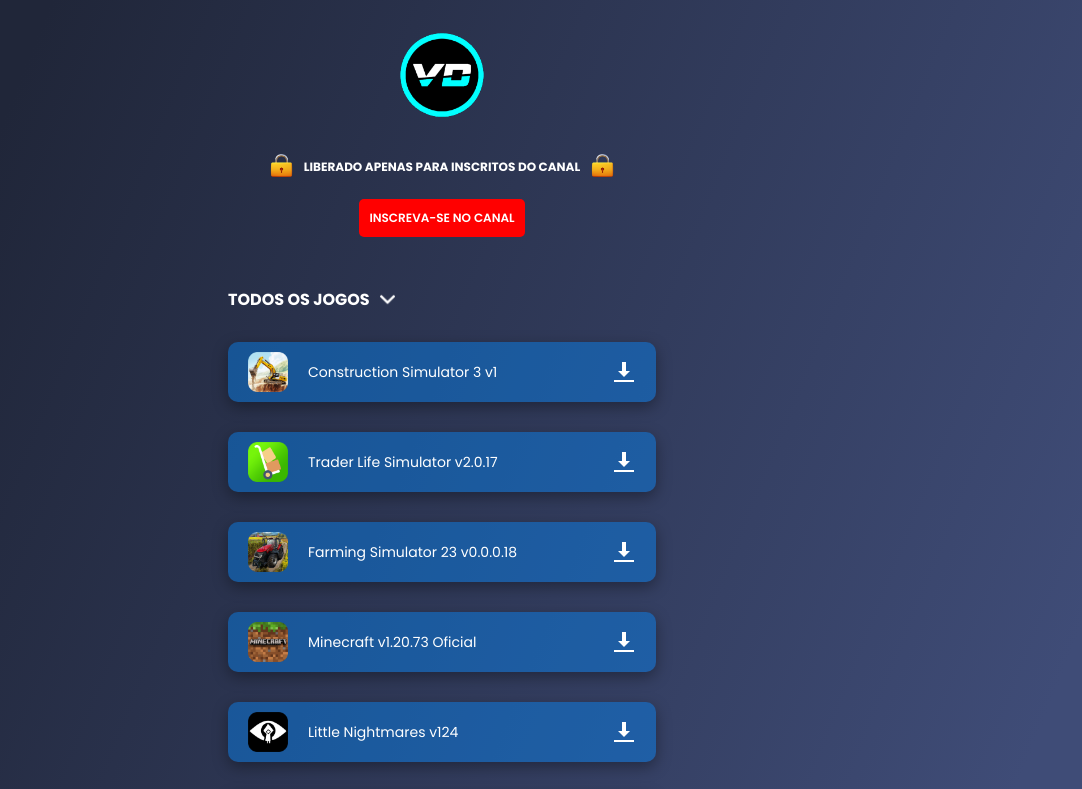
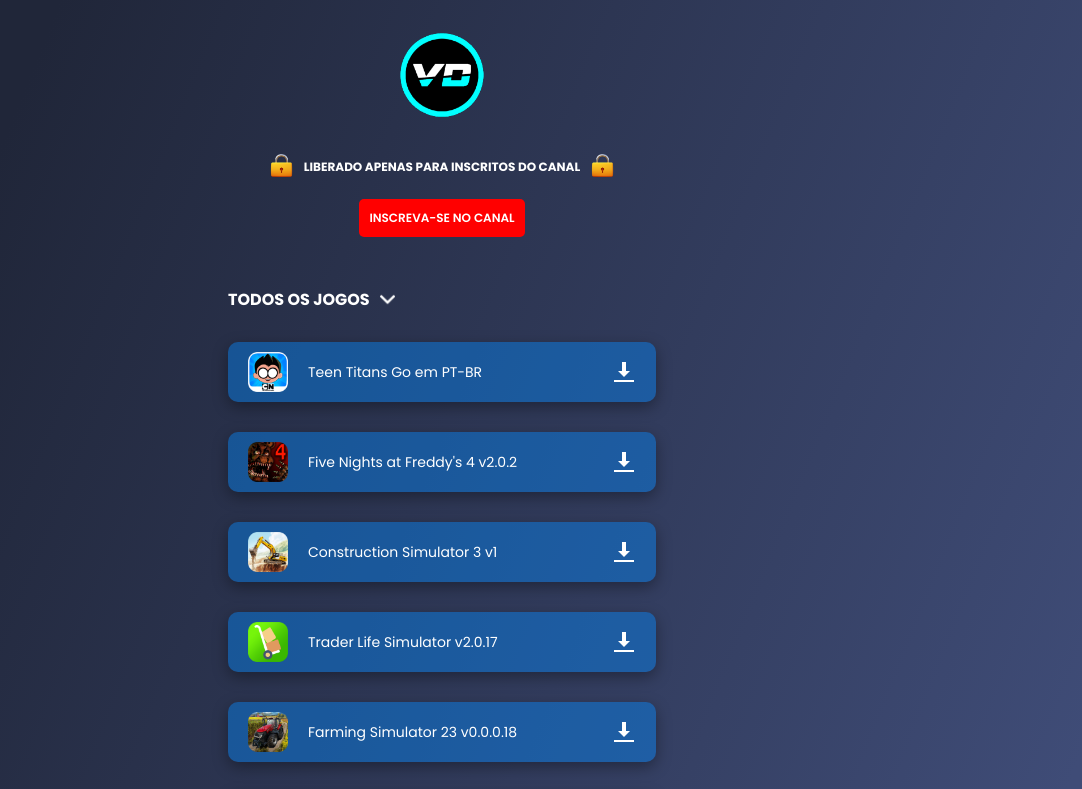
Before and after one commit to venfdroid/canal-venf-droid-yt, a plain HTML site: page index.html in a window 1280 px wide. Shown: the top 789 px of the page, without its empty margins (198-1280 px from the left). Drawn offline with Linux system fonts and the light colour scheme.

Commit message:
adicionados 2 novos jogos

```diff
--- a/index.html
+++ b/index.html
@@ -30,6 +30,30 @@
 
 
 <!--------------------------------------------------------------------------------->
+
+<!-- TEEN TITANS GO -->
+
+            <div class="jogo">
+                <a href="https://bit.ly/43MUaYv">
+                    <div class="logo-nome">
+                        <img src="imagens/logos/teen-titans-go-logo.png" alt="Logo Teen Titans Go" class="jogo-logo">
+                        <p class="jogo-nome">Teen Titans Go em PT-BR</p>
+                    </div>
+                    <img src="imagens/icone/icone-baixar.png" alt="Logo Baixar" class="jogo-baixar">
+                </a>
+            </div>
+
+<!-- FIVE NIGTHS AT FREDDY'S 4 -->
+
+            <div class="jogo">
+                <a href="https://bit.ly/4aKbJdX">
+                    <div class="logo-nome">
+                        <img src="imagens/logos/five-nights-at-freddys-4-logo.png" alt="Logo Five Nights at Freddy's 4" class="jogo-logo">
+                        <p class="jogo-nome">Five Nights at Freddy's 4 v2.0.2</p>
+                    </div>
+                    <img src="imagens/icone/icone-baixar.png" alt="Logo Baixar" class="jogo-baixar">
+                </a>
+            </div>
 
 <!-- CONSTRUCTION SIMULATOR 3 -->
 
```
Also changed, not shown: imagens/logos/five-nights-at-freddys-4-logo.png (added), imagens/logos/teen-titans-go-logo.png (added).
